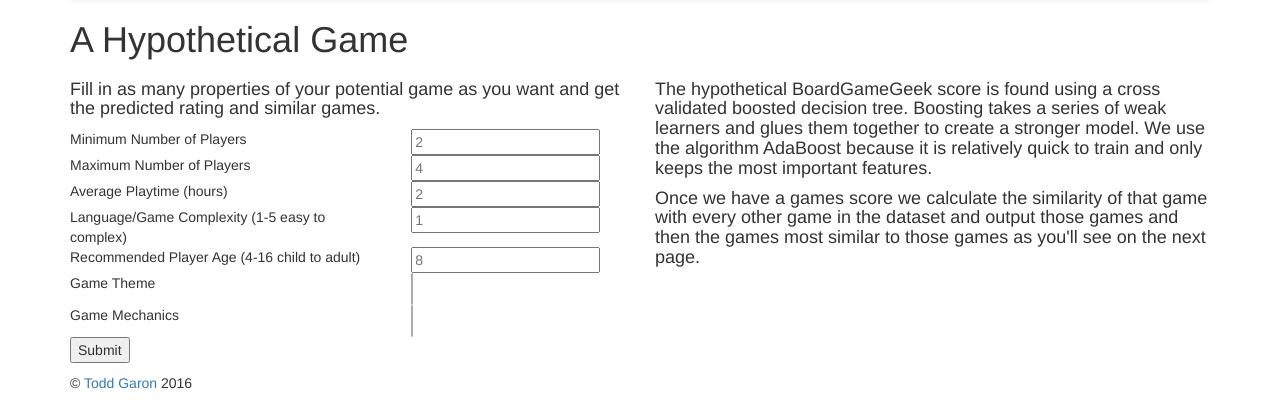
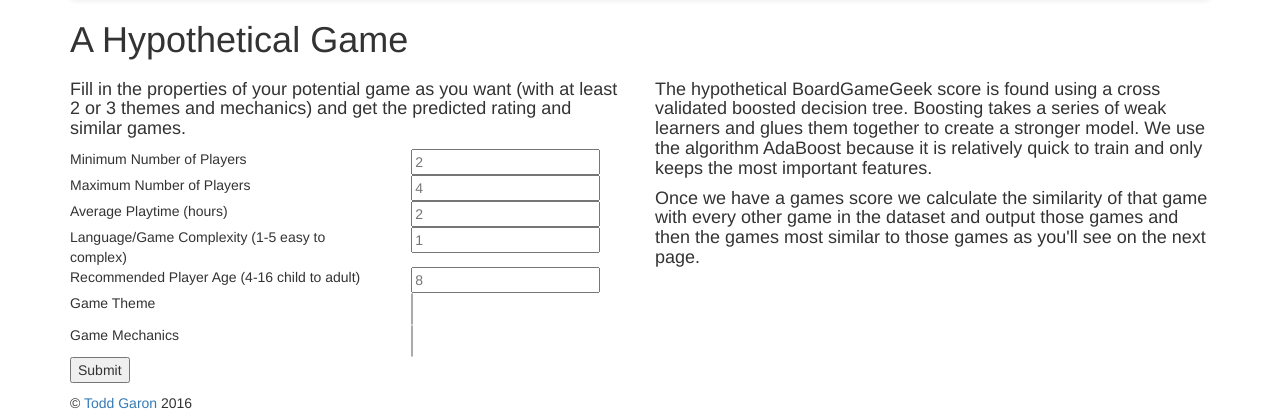
Before and after one commit to toddgaron/gameTime, a Flask app: page /game in a window 1280 px wide. Shown: the part 52-472 px from the top of the page. Run offline with Flask 2, Linux system fonts and the light colour scheme; parts of the project's set-up code (start-up, migrations or seed data) failed here and were passed over; some libraries are stand-ins or nearby versions.

Commit message:
fixed similarity issue

```diff
--- a/app.py
+++ b/app.py
@@ -65,6 +65,12 @@ def category_and_mechanic_table(games):
         outData.append(gameData)
     return categories, mechanics, outData
 
+def tanimotoSimilarity(user1,user2): #tanimoto
+    z=dot(user1,user2)
+    a=float(z)/(2-z)
+    if sum(user1)==0 or sum(user2)==0: a = 0
+    return a
+
 def GameTree(row):
     d={}
     for i in range(len(app.gameData)):
@@ -72,14 +78,14 @@ def GameTree(row):
             d[i] = app.gameData[i][1]
     out = {}
     row = app.transformer.transform([row])[0]
-    hypeSims  = [dot(row, i) for i in app.gameNorm]
-    out['A Hypothetical Game']= list(set([(list(hypeSims).index(sorted(hypeSims)[-i]),3) for i in range(5,10)]))[:5]
+    hypeSims  = [tanimotoSimilarity(row, i) for i in app.gameNorm]
+    out['A Hypothetical Game']= list(set([(list(hypeSims).index(sorted(hypeSims)[-i]),3) for i in range(0,6)]))[:5]
     for k in [i[0] for i in out['A Hypothetical Game']]:
         rk = list(app.gameRecs[k])
-        out[k] = list(set([(rk.index(sorted(rk)[-i]),2) for i in range(5,10)]))[:5]
+        out[k] = list(set([(rk.index(sorted(rk)[-i]),2) for i in range(0,6)]))[:5]
         for j in [i[0] for i in out[k]]:
             rj = list(app.gameRecs[j])
-            out[j] = list(set([(rj.index(sorted(rj)[-i]),1) for i in range(5,10)]))[:5]
+            out[j] = list(set([(rj.index(sorted(rj)[-i]),1) for i in range(0,6)]))[:5]
     nodes=out.keys()
     for i in out.values():
         nodes+=i
@@ -395,5 +401,5 @@ def error(e):
 if __name__ == '__main__':
 	app.debug = False
 #	app.run(port=33507)
-	app.run(port=33509)
+	app.run(port=33508)
 #	app.run(host='0.0.0.0')
--- a/templates/gameinfo.html
+++ b/templates/gameinfo.html
@@ -66,7 +66,7 @@ $(document).ready(function() {
  <div  class="row"><div class = "col-md-6">
 
     <h4>
-	Fill in as many properties of your potential game as you want and get the predicted rating and similar games.
+	Fill in the properties of your potential game as you want (with at least 2 or 3 themes and mechanics) and get the predicted rating and similar games.
     </h4>
 
     <form id='gameform' method='post' action='game' >
```
